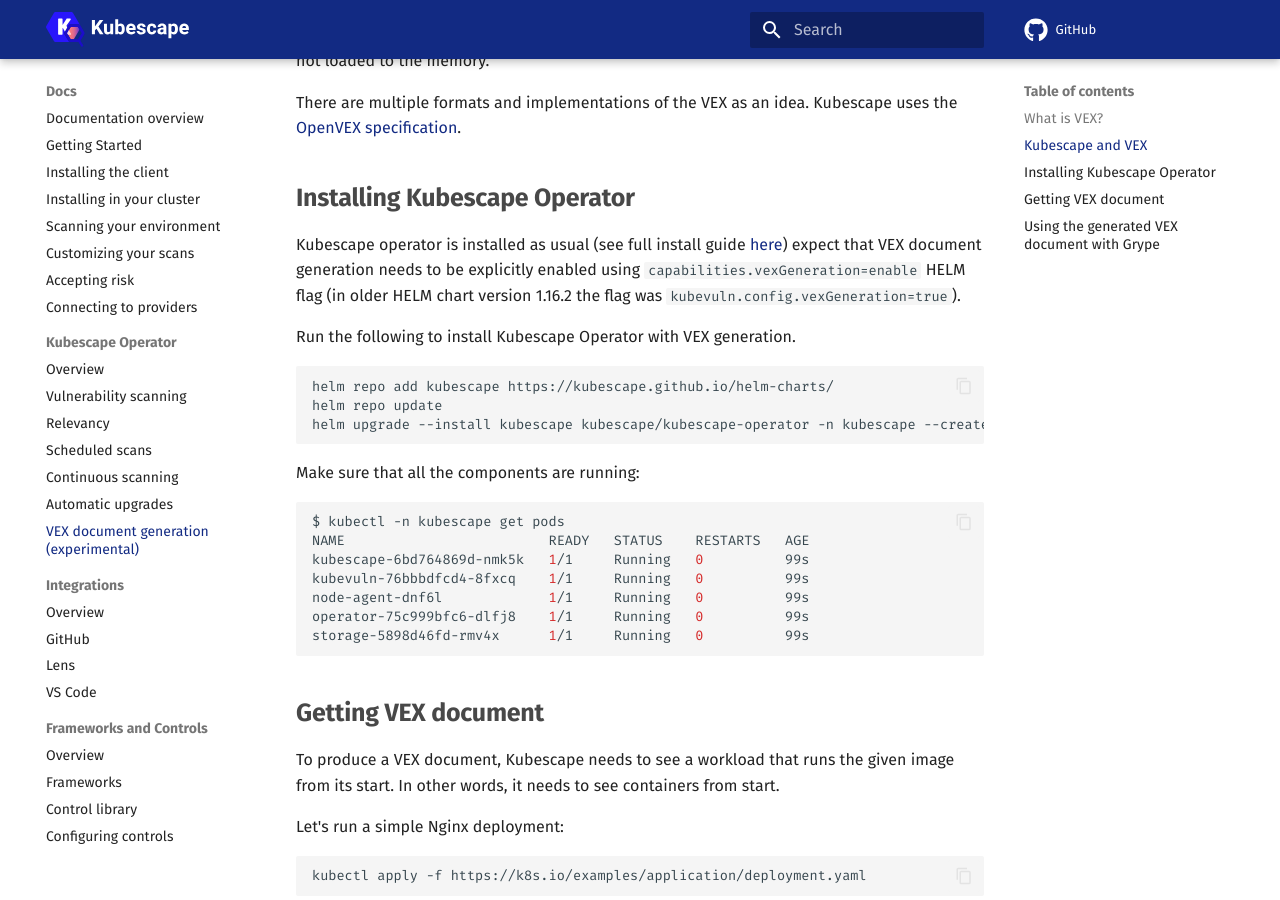
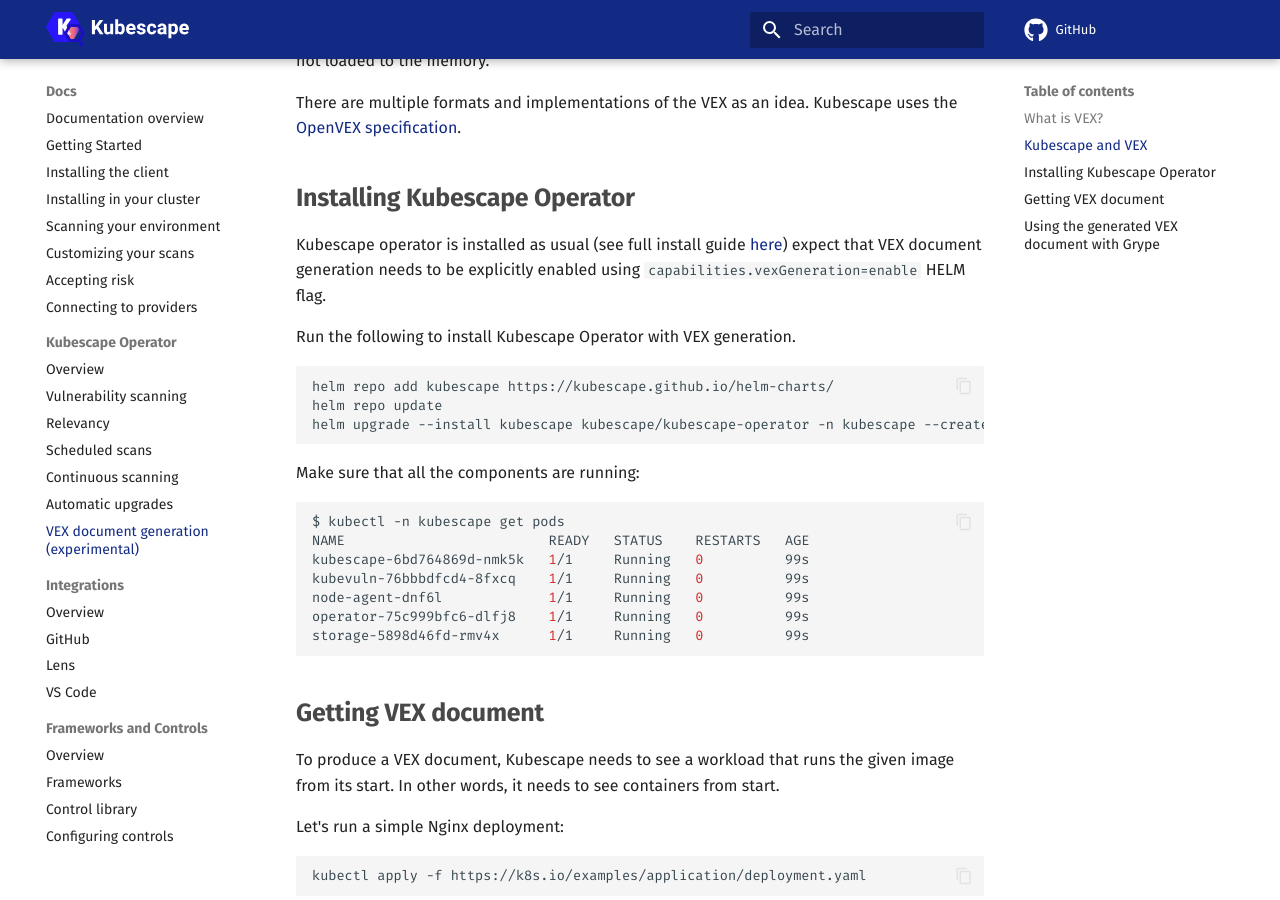
Before and after one commit to kubescape/kubescape.io, an MkDocs documentation site: the page built from docs/docs/operator/generating-vex.md, in a window 1280 px wide and 900 px high, scrolled down 779 px. Built offline with MkDocs 1.6.1 and Material for MkDocs 9.7.7, drawn with Linux system fonts in a browser that asks for light colours; comment, search, counter and statistics services are not loaded.

Commit message:
remove old example
Signed-off-by: Oshrat <oshratn@armosec.io>

````diff
--- a/docs/docs/operator/generating-vex.md
+++ b/docs/docs/operator/generating-vex.md
@@ -18,13 +18,13 @@
 
 ## Installing Kubescape Operator
 
-Kubescape operator is installed as usual (see full install guide [here](/docs/install-operator/)) expect that VEX document generation needs to be explicitly enabled using `capabilities.vexGeneration=enable` HELM flag (in older HELM chart version 1.16.2 the flag was `kubevuln.config.vexGeneration=true`).
+Kubescape operator is installed as usual (see full install guide [here](/docs/install-operator/)) expect that VEX document generation needs to be explicitly enabled using `capabilities.vexGeneration=enable` HELM flag.
 
 Run the following to install Kubescape Operator with VEX generation.
 ```bash
 helm repo add kubescape https://kubescape.github.io/helm-charts/
 helm repo update
-helm upgrade --install kubescape kubescape/kubescape-operator -n kubescape --create-namespace --set clusterName=`kubectl config current-context` --set capabilities.vexGeneration=enable --set kubevuln.config.vexGeneration=true
+helm upgrade --install kubescape kubescape/kubescape-operator -n kubescape --create-namespace --set clusterName=`kubectl config current-context` --set capabilities.vexGeneration=enable
 ```
 
 Make sure that all the components are running:
````
